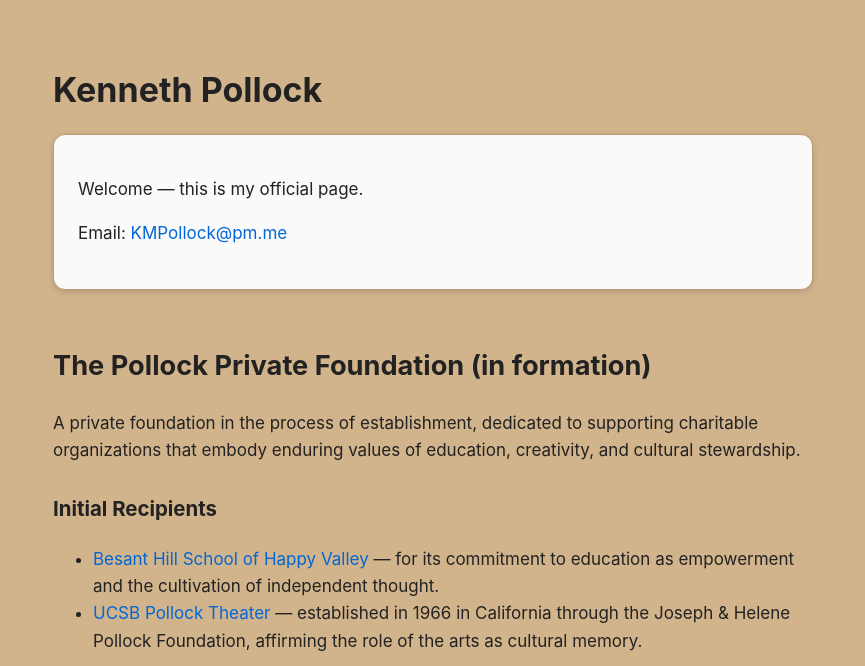
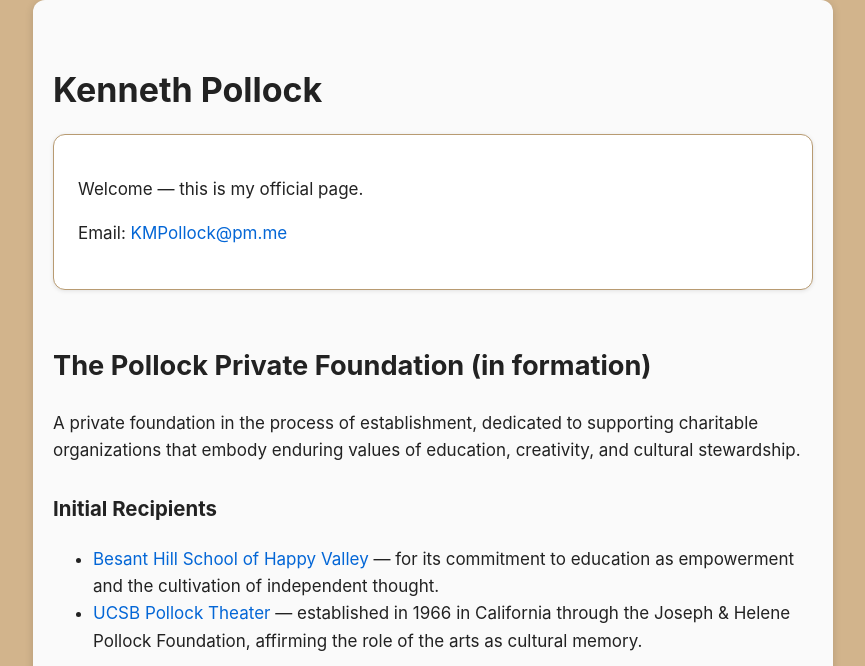
Before and after one commit to AprilShow/AprilShow.github.io, a plain HTML site: page index.html in a window 1280 px wide. Shown: the top 666 px of the page, without its empty margins (207-1072 px from the left). Drawn offline with Linux system fonts and the light colour scheme.

Commit message:
Update index.html

```diff
--- a/index.html
+++ b/index.html
@@ -16,6 +16,9 @@
       max-width: 760px;
       margin: 0 auto;
       padding: 40px 20px;
+      background: #fafafa; /* light panel so text is easy to read */
+      border-radius: 12px;
+      box-shadow: 0 2px 8px rgba(0,0,0,0.15);
     }
     h1 { margin-bottom: 0.5em; font-size: 2em; }
     h2 { margin-top: 2em; font-size: 1.6em; }
@@ -24,8 +27,8 @@
       border: 1px solid #b89b72;
       border-radius: 12px;
       padding: 24px;
-      background: #fafafa;
-      box-shadow: 0 2px 6px rgba(0,0,0,0.15);
+      background: #fff;
+      box-shadow: 0 1px 4px rgba(0,0,0,0.1);
       margin-bottom: 2em;
     }
     a { color: #0366d6; text-decoration: none; }
```
